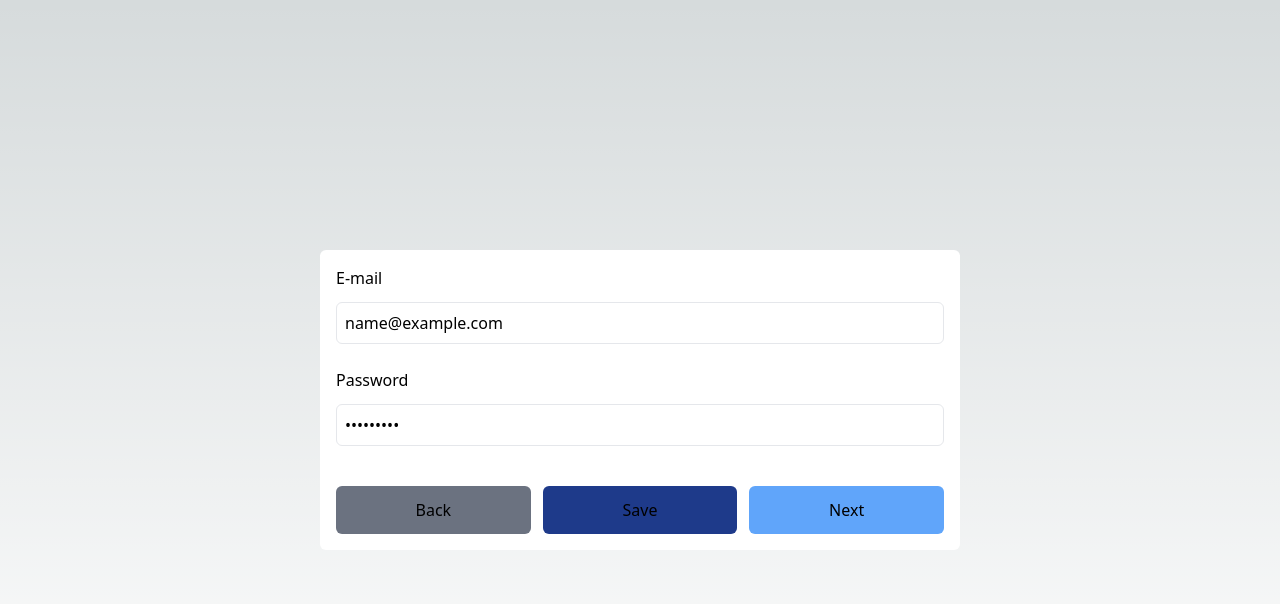
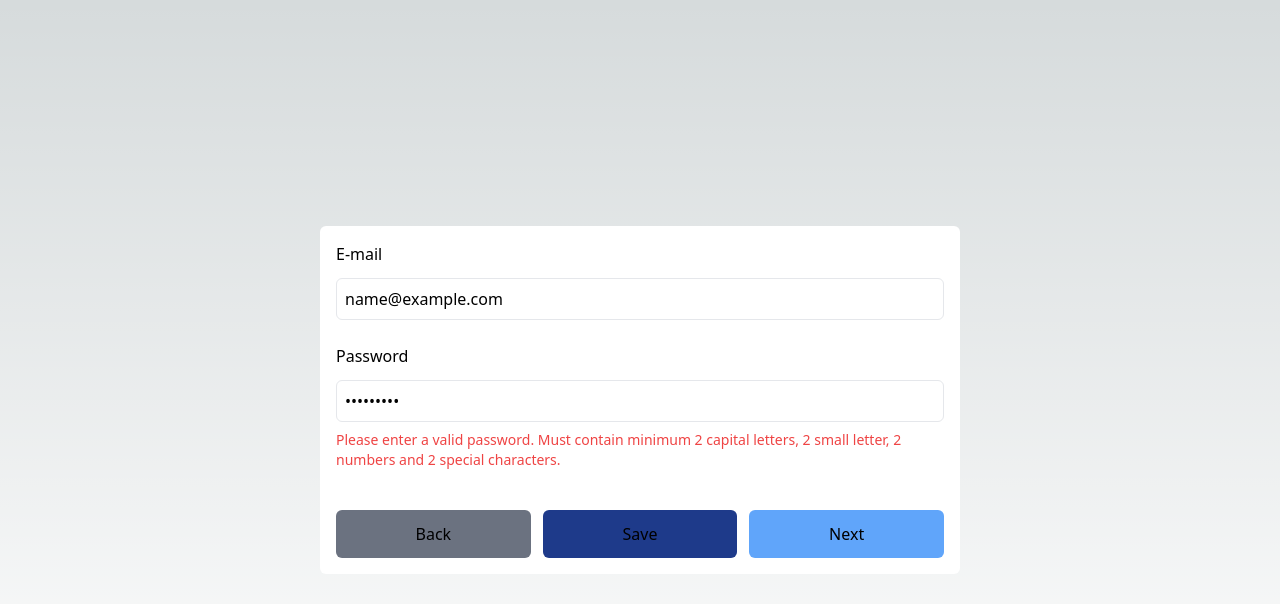
Before and after one commit to tirlochanarora16/codebuddy_assignment, a Next.js app: page / in a window 1280 px wide. Both pictures are taken after typing "name@example.com", "Sample123" into the empty fields and a click on the button "Save". Shown: the top 604 px of the page. Built offline with nearby package versions, Linux system fonts and the light colour scheme.

Commit message:
showing form validation error msg

```diff
--- a/src/components/CustomInput.js
+++ b/src/components/CustomInput.js
@@ -8,6 +8,7 @@ const CustomInput = ({
   required,
   otherInputProps,
   onChange,
+  error,
 }) => {
   return (
     <div>
@@ -23,6 +24,7 @@ const CustomInput = ({
         onChange={onChange}
         {...otherInputProps}
       />
+      {error && <p className="text-red-500 text-sm mt-2">{error}</p>}
     </div>
   );
 };
--- a/src/components/FormOne.js
+++ b/src/components/FormOne.js
@@ -1,7 +1,7 @@
 import React from "react";
 import CustomInput from "./CustomInput";
 
-const FormOne = ({ formData, onChange }) => {
+const FormOne = ({ formData, onChange, formValidationError }) => {
   return (
     <div className="outline outline-1 outline-white text-black flex flex-col gap-6">
       <CustomInput
@@ -12,6 +12,7 @@ const FormOne = ({ formData, onChange }) => {
         type={"email"}
         onChange={onChange}
         otherInputProps={{ value: formData.email }}
+        error={formValidationError.email}
       />
       <CustomInput
         id={"password"}
@@ -21,6 +22,7 @@ const FormOne = ({ formData, onChange }) => {
         type={"password"}
         otherInputProps={{ minLength: 8, value: formData.password }}
         onChange={onChange}
+        error={formValidationError.password}
       />
     </div>
   );
--- a/src/pages/index.js
+++ b/src/pages/index.js
@@ -64,7 +64,11 @@ export default function Home() {
 
   if (formStep === 0) {
     componentToRender = (
-      <FormOne formData={formData} onChange={formOneOnChange} />
+      <FormOne
+        formData={formData}
+        onChange={formOneOnChange}
+        formValidationError={formValidationError}
+      />
     );
   } else if (formStep === 1) {
     componentToRender = (
```
